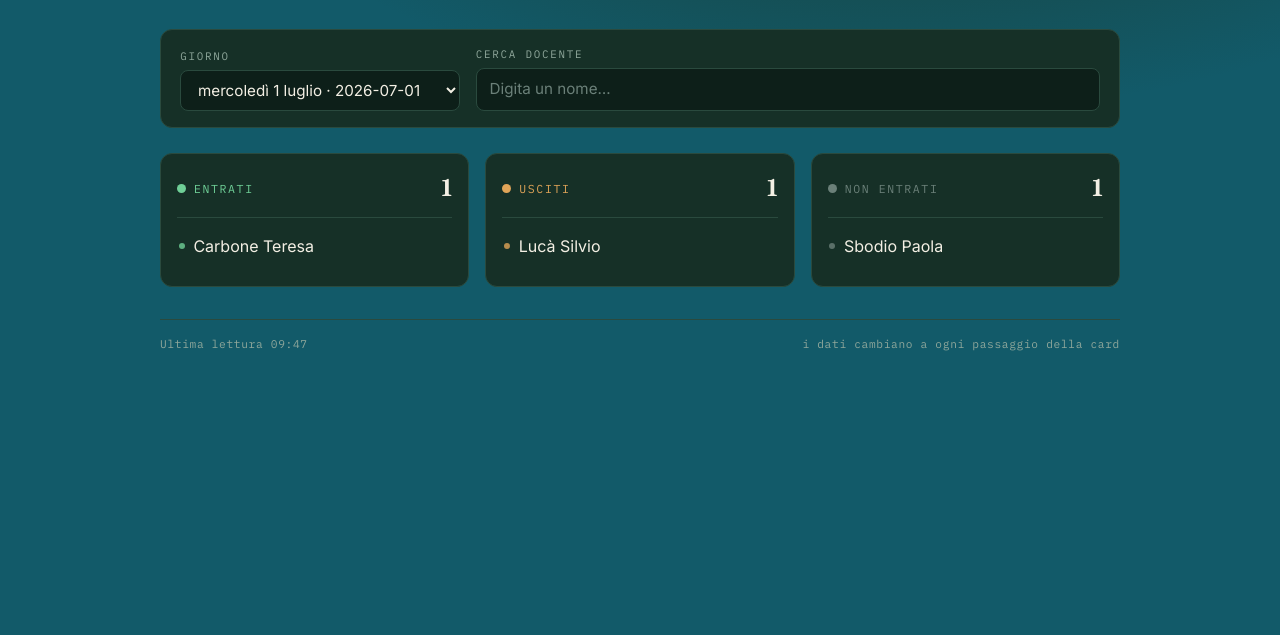
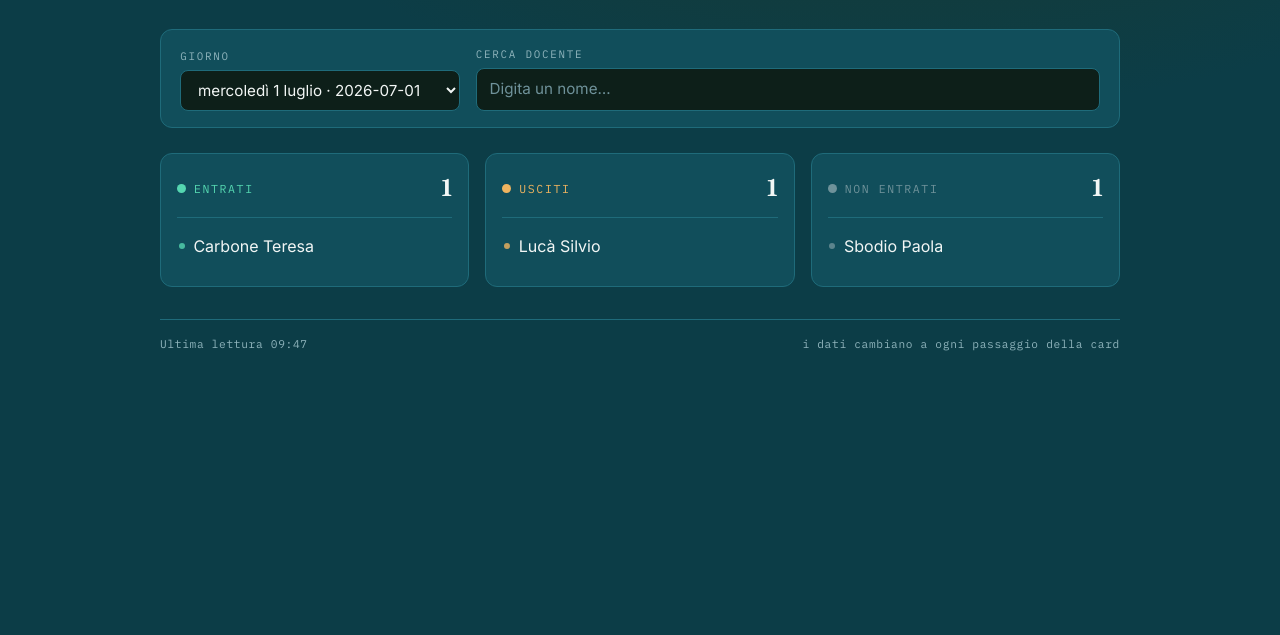
Before and after one commit to silvioluca/attendance, a plain HTML site: page index.html in a window 1280 px wide. Shown: the part 165-800 px from the top of the page. Drawn offline with Linux system fonts and the light colour scheme.

Commit message:
Update index.html

```diff
--- a/index.html
+++ b/index.html
@@ -9,15 +9,16 @@
 <link href="https://fonts.googleapis.com/css2?family=Fraunces:opsz,wght@9..144,400;9..144,600;9..144,700&family=Inter:wght@400;500;600&family=IBM+Plex+Mono:wght@400;500&display=swap" rel="stylesheet">
 <style>
   :root {
-    --bg:      #125a69;   /* verde lavagna profondo */
-    --panel:   #163027;   /* pannello */
-    --edge:    #2a4a3e;   /* bordi tenui */
-    --chalk:   #f3efe4;   /* testo chiaro, gesso */
-    --dim:     #8fa79b;   /* testo attenuato */
-    --in:      #6fcf97;   /* entrato, verde */
-    --out:     #e0a458;   /* uscito, ambra */
-    --none:    #6b8079;   /* non entrato, spento */
-    --brass:   #c8a24a;   /* dettaglio ottone */
+    --bg:      #0c3d47;   /* teal profondo, base scurita */
+    --panel:   #114e5b;   /* pannello */
+    --base:    #125a69;   /* colore principale */
+    --edge:    #1f6b7a;   /* bordi tenui */
+    --chalk:   #f2f6f5;   /* testo chiaro */
+    --dim:     #8fb4bc;   /* testo attenuato */
+    --in:      #55d6b0;   /* entrato, verde acqua */
+    --out:     #f0b45f;   /* uscito, ambra caldo */
+    --none:    #6f929a;   /* non entrato, spento */
+    --brass:   #e8b95c;   /* dettaglio ottone */
   }
   * { box-sizing: border-box; margin: 0; padding: 0; }
 
```
